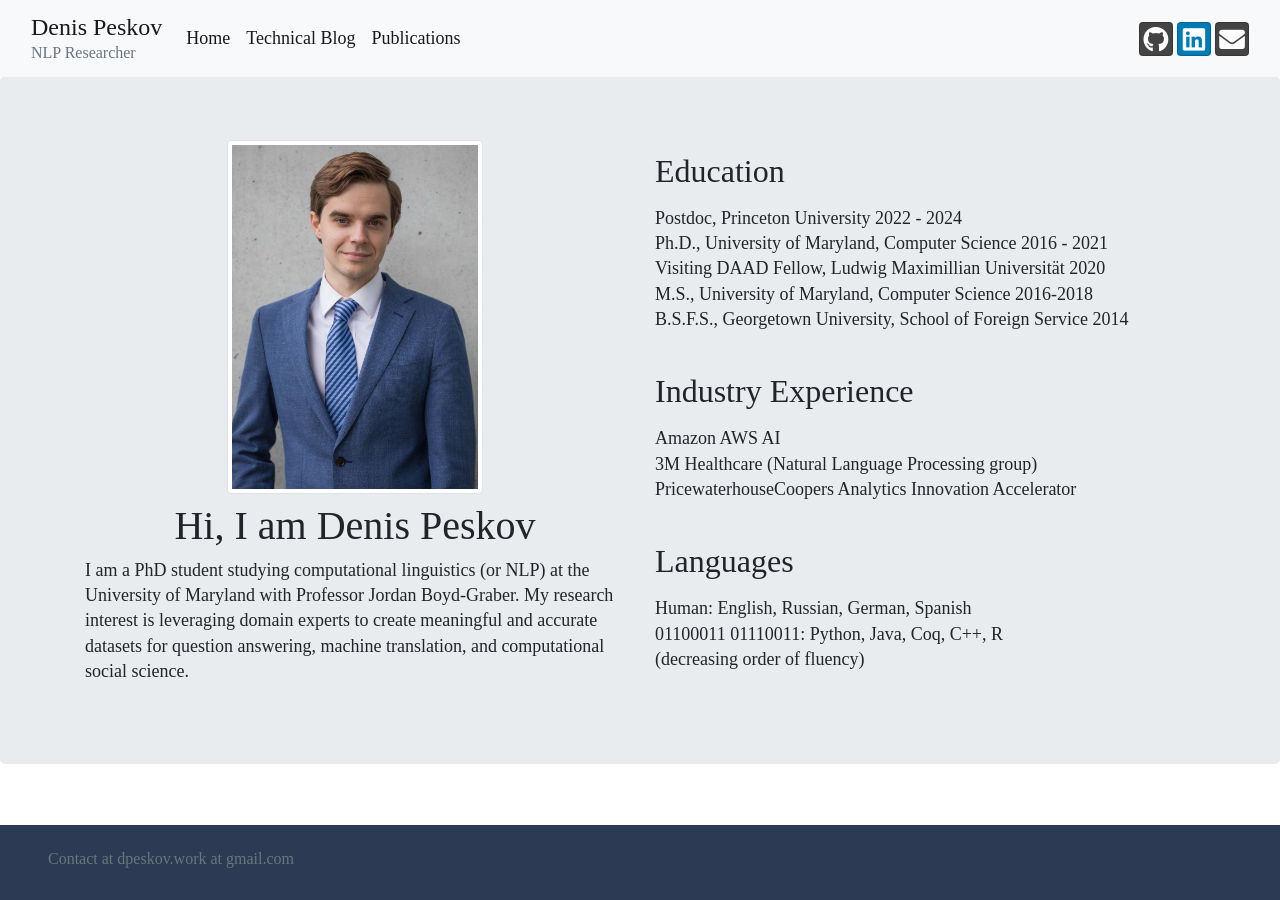
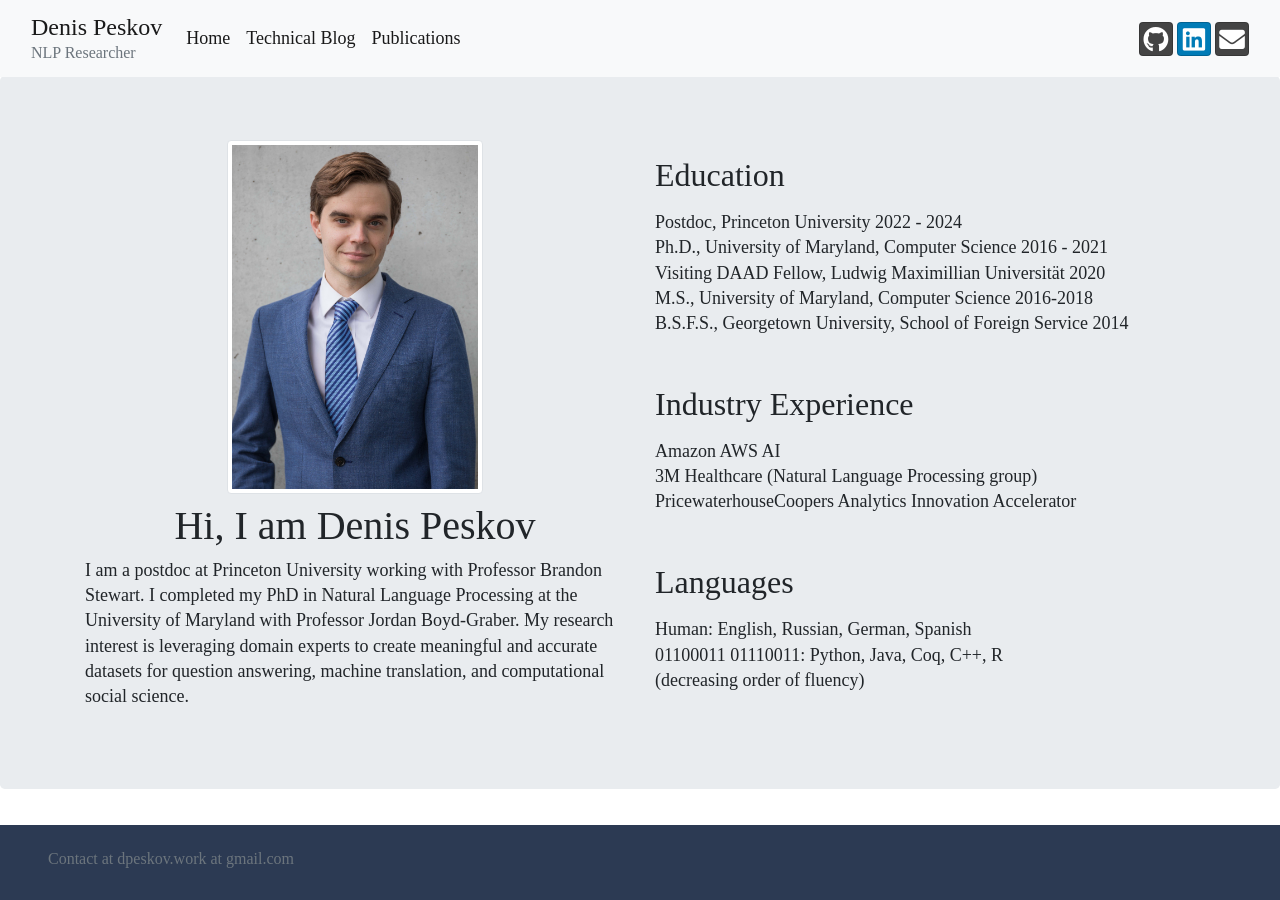
Before and after one commit to trigaten/Denis-Peskov-s-New-Website, a Jekyll site: the page built from index.html, in a window 1280 px wide. Built offline with Jekyll 4.4.1, drawn with Linux system fonts in a browser that asks for light colours; nearby versions of some CDN libraries.

Commit message:
Update index.html

```diff
--- a/index.html
+++ b/index.html
@@ -13,7 +13,7 @@ description: Denis Peskov's Personal Website
                     class="img-thumbnail img-fluid">
                 <h1 class="mb-2 mt-2">Hi, I am Denis Peskov</h1>
                 <p class="text-left">
-                    I am a PhD student studying computational linguistics (or NLP) at the University of
+                    I am a postdoc at Princeton University working with Professor Brandon Stewart.  I completed my PhD in Natural Language Processing at the University of
                     Maryland with Professor Jordan Boyd-Graber. My research interest is leveraging domain experts to
                     create meaningful and accurate datasets for question answering, machine translation, and computational social science.
                 </p>
```
